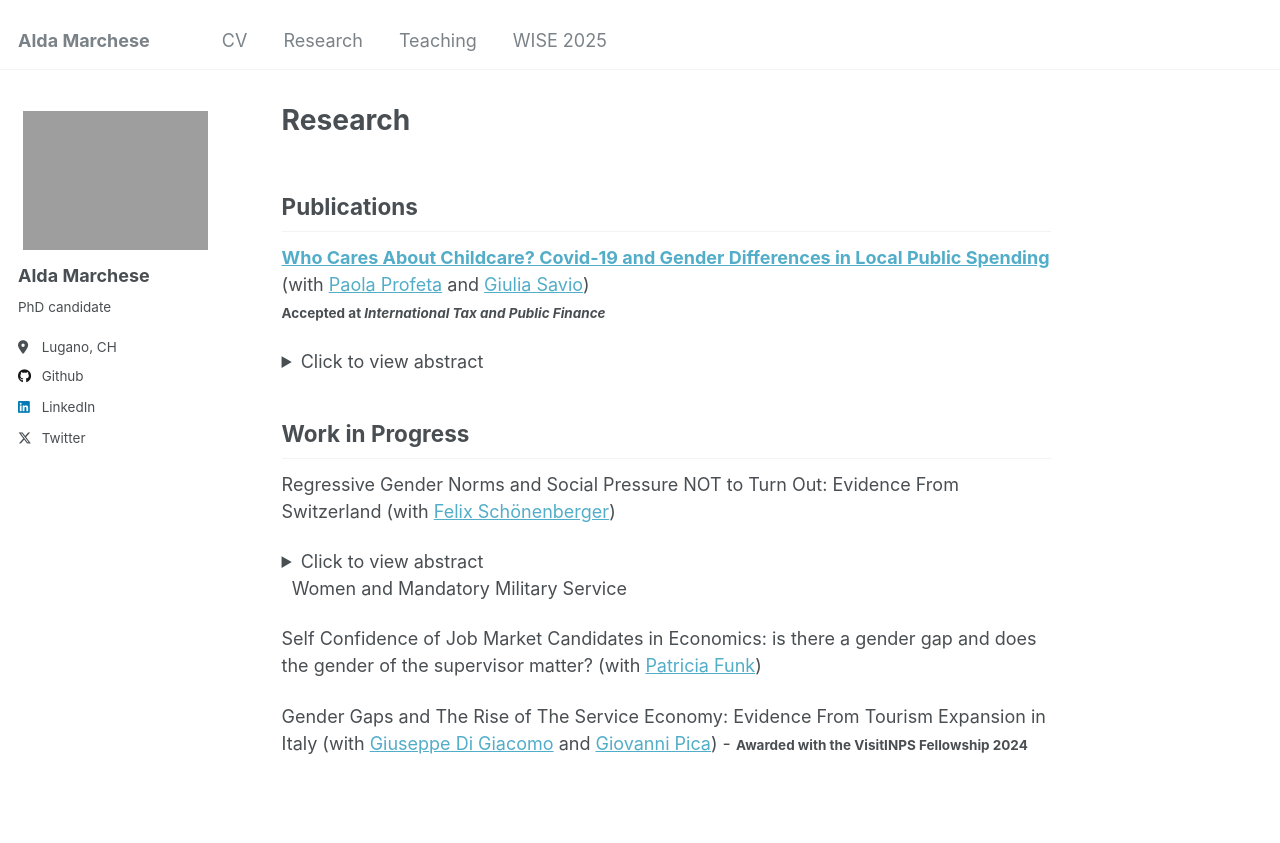
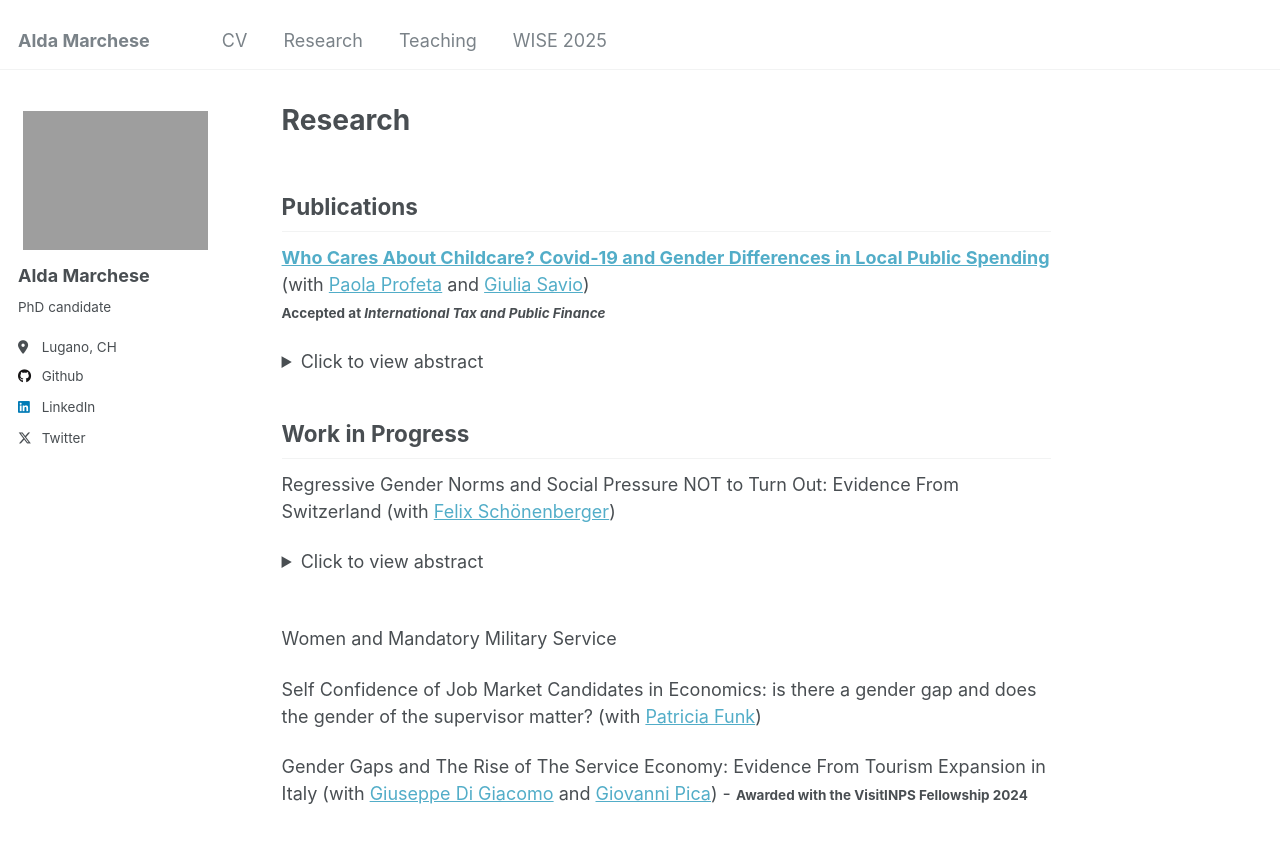
Before and after one commit to aldamarchese/aldamarchese.github.io, a Jekyll site: the page built from _pages/research.md, in a window 1280 px wide and 1020 px high. Shown: the top 843 px of the window. Built offline with Jekyll 4.4.1, drawn with Linux system fonts in a browser that asks for light colours.

Commit message:
Update research.md

```diff
--- a/_pages/research.md
+++ b/_pages/research.md
@@ -20,9 +20,9 @@ Regressive Gender Norms and Social Pressure NOT to Turn Out: Evidence From Switz
  <details>
   <summary>Click to view abstract</summary>
  We assemble an original dataset that matches historical post-electoral survey data in Switzerland with a fine-grained and direct measure for regressive gender norms of political participation: municipality-level "no" vote shares in the 1971 referendum, where Swiss men granted voting rights to Swiss women. We document a significant gender gap in turnout, which is larger in municipalities with more regressive gender norms but closes over time. To disentangle the effect of external social pressure from internalized social norms, we exploit the staggered introduction of postal voting in Swiss cantons as a natural experiment, which provides for the possibility to participate in elections while keeping the act of voting unobserved and thus escaping social sanctions. Using a triple-difference design that compares male and female voters in gender-progressive and gender-regressive municipalities before and after the introduction of postal voting, we isolate the impact of external social pressure on women to abstain from voting. Our results speak to an emergent literature on the causes and consequences of unequal participation, providing the first empirical test if social pressure can decrease voter turnout among politically marginalized groups.
-  </details>
+  </details> <br/>
 
-&nbsp; Women and Mandatory Military Service <br/>
+Women and Mandatory Military Service
 
 Self Confidence of Job Market Candidates in Economics: is there a gender gap and does the gender of the supervisor matter?  (with [Patricia Funk](https://sites.google.com/site/patriciafelicitasfunk/patricia-funks-research-webpage)) <br/>
 
```
